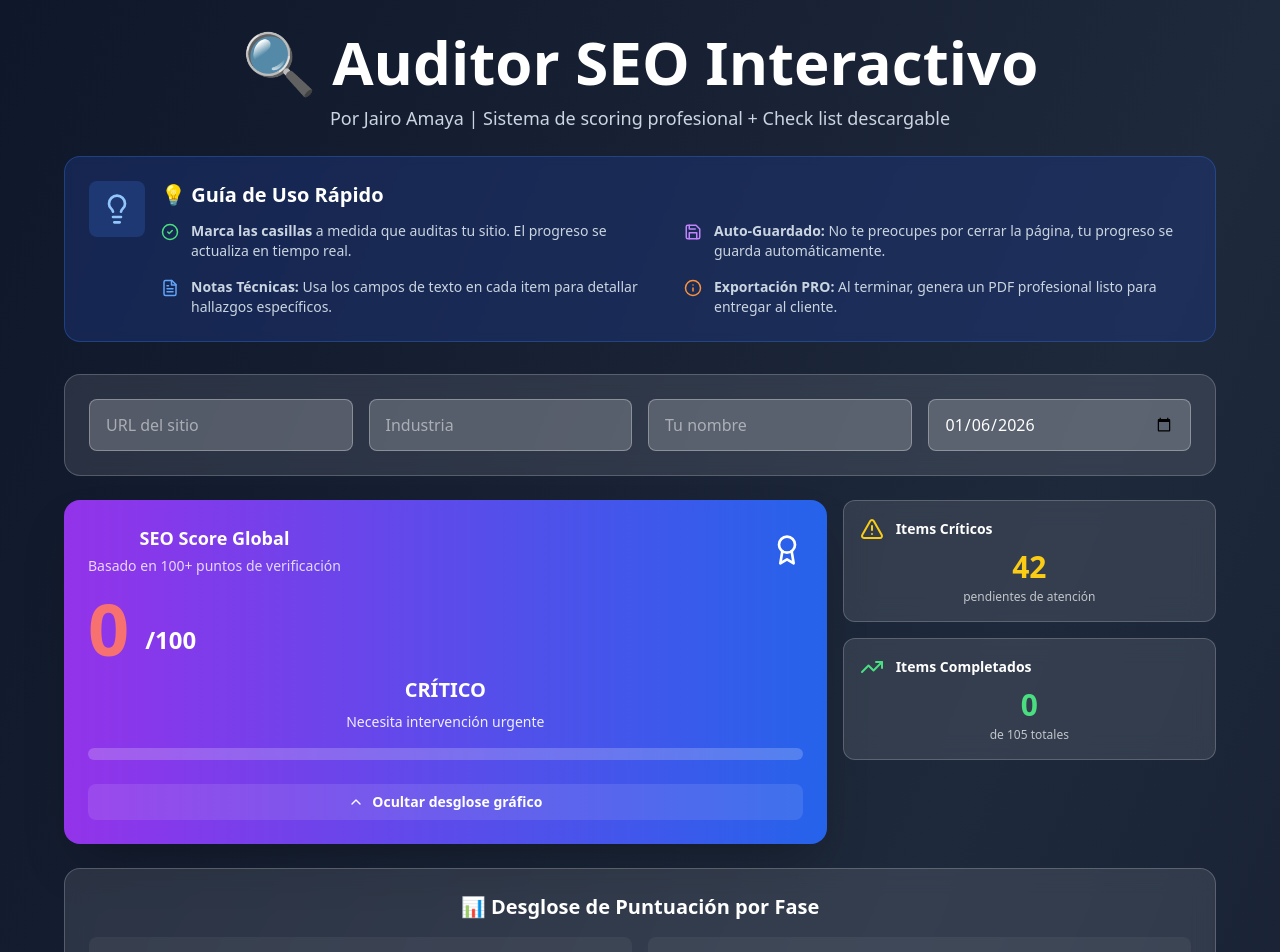
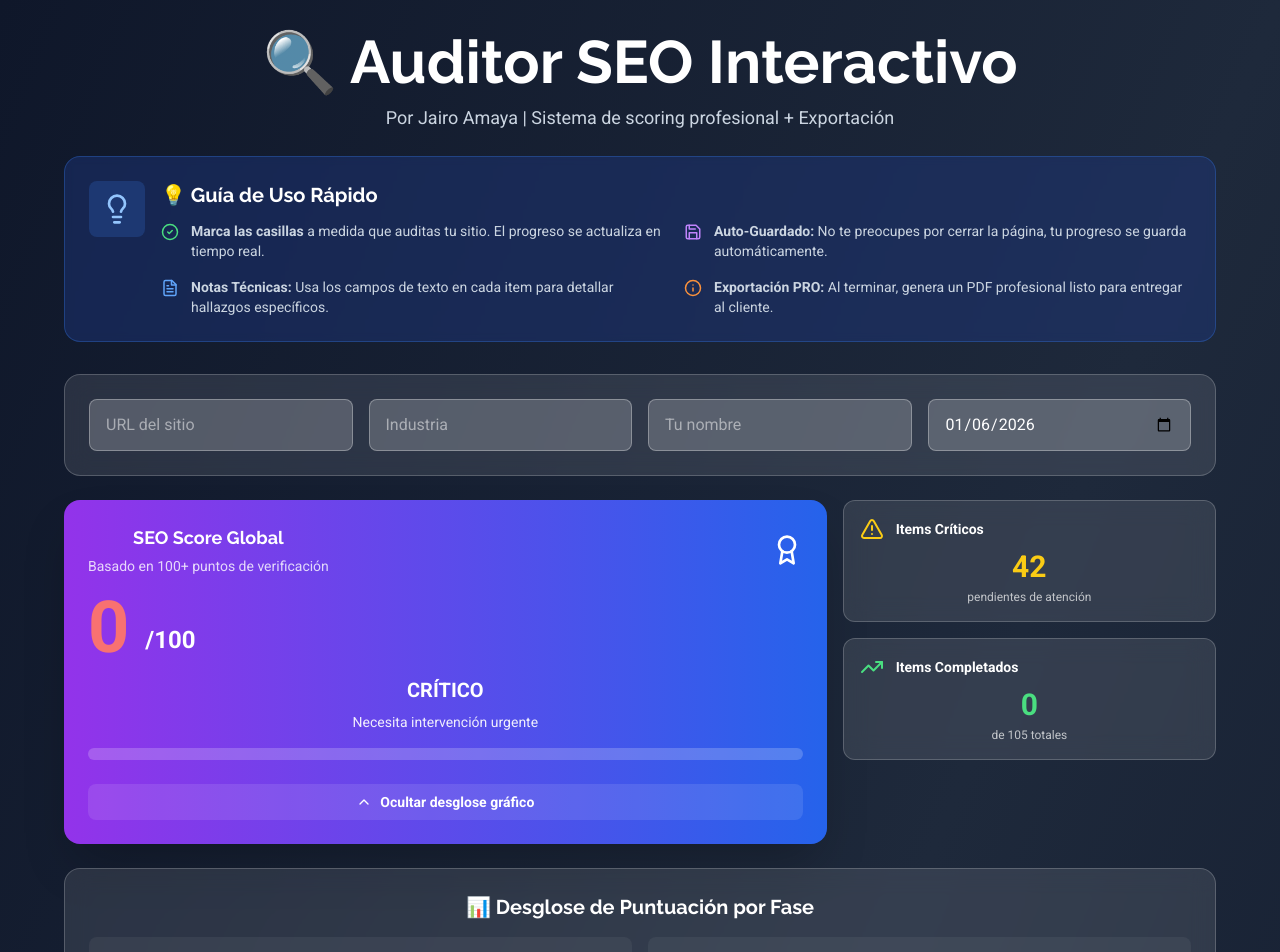
Before and after one commit to jairoamayalaverde/ASI-Auditor-SEO-Interactivo, a React (Vite) app: page / in a window 1280 px wide. Shown: the top 952 px of the page. Built offline with nearby package versions, Linux system fonts and the light colour scheme.

Commit message:
Update App.jsx

```diff
--- a/src/App.jsx
+++ b/src/App.jsx
@@ -196,7 +196,6 @@ export default function InteractiveSEOAudit() {
     auditDate: new Date().toISOString().split('T')[0],
     auditor: ''
   });
-  // CAMBIO: Por defecto abierto (true)
   const [showScoreBreakdown, setShowScoreBreakdown] = useState(true);
   const [isLoaded, setIsLoaded] = useState(false);
 
@@ -534,15 +533,15 @@ export default function InteractiveSEOAudit() {
   const recommendations = getPriorityRecommendations();
 
   return (
-    <div className="min-h-screen bg-gradient-to-br from-slate-900 via-slate-800 to-slate-900 p-4 md:p-8">
+    <div className="min-h-screen bg-gradient-to-br from-slate-900 via-slate-800 to-slate-900 p-4 md:p-8 font-sans">
       <div className="max-w-6xl mx-auto">
         {/* Header */}
         <div className="text-center mb-8">
-          <h1 className="text-4xl md:text-6xl font-bold text-white mb-3">
+          <h1 className="text-4xl md:text-6xl font-bold font-heading text-white mb-3">
             🔍 Auditor SEO Interactivo
           </h1>
           <p className="text-slate-300 text-lg mb-6">
-            Por Jairo Amaya | Sistema de scoring profesional + Check list descargable
+            Por Jairo Amaya | Sistema de scoring profesional + Exportación
           </p>
 
           {/* NUEVA SECCIÓN: TIPS DE USO (AQUÍ ESTÁ LA MAGIA) */}
@@ -552,7 +551,7 @@ export default function InteractiveSEOAudit() {
                 <Lightbulb size={32} />
               </div>
               <div className="flex-1">
-                <h3 className="text-xl font-bold text-white mb-3 flex items-center gap-2">
+                <h3 className="text-xl font-bold font-heading text-white mb-3 flex items-center gap-2">
                    💡 Guía de Uso Rápido
                 </h3>
                 <div className="grid md:grid-cols-2 gap-4 text-slate-300 text-sm">
@@ -616,7 +615,7 @@ export default function InteractiveSEOAudit() {
             <div className="md:col-span-2 bg-gradient-to-r from-purple-600 to-blue-600 rounded-2xl p-6 shadow-2xl">
               <div className="flex items-center justify-between mb-4">
                 <div>
-                  <h3 className="text-white text-lg font-semibold mb-1">SEO Score Global</h3>
+                  <h3 className="text-white text-lg font-bold font-heading mb-1">SEO Score Global</h3>
                   <p className="text-white/80 text-sm">Basado en 100+ puntos de verificación</p>
                 </div>
                 <Award className="text-white" size={32} />
@@ -680,7 +679,7 @@ export default function InteractiveSEOAudit() {
           {/* Score Breakdown (Ahora visible por defecto) */}
           {showScoreBreakdown && (
             <div className="bg-white/10 backdrop-blur-md rounded-2xl p-6 border border-white/20 mb-6 animate-fadeIn">
-              <h3 className="text-white text-xl font-bold mb-4">📊 Desglose de Puntuación por Fase</h3>
+              <h3 className="text-white text-xl font-bold font-heading mb-4">📊 Desglose de Puntuación por Fase</h3>
               <div className="grid md:grid-cols-2 gap-4">
                 {auditData.map(phase => {
                   const phasePoints = phase.items.reduce((sum, item) =>
@@ -717,7 +716,7 @@ export default function InteractiveSEOAudit() {
           {/* Priority Recommendations */}
           {recommendations.length > 0 && (
             <div className="bg-red-900/30 backdrop-blur-md rounded-2xl p-6 border-2 border-red-500/50 mb-6">
-              <h3 className="text-white text-xl font-bold mb-4 flex items-center gap-2">
+              <h3 className="text-white text-xl font-bold font-heading mb-4 flex items-center gap-2">
                 <AlertTriangle className="text-red-400" size={24} />
                 Top 5 Prioridades de Acción Inmediata
               </h3>
@@ -774,7 +773,7 @@ export default function InteractiveSEOAudit() {
                   <div className="flex items-center gap-4">
                     <span className="text-4xl">{phase.icon}</span>
                     <div className="text-left">
-                      <h3 className="text-xl font-bold text-white">{phase.title}</h3>
+                      <h3 className="text-xl font-bold font-heading text-white">{phase.title}</h3>
                       <p className="text-slate-300 text-sm">{phase.items.length} items • Peso: {phase.weight}%</p>
                     </div>
                   </div>
```
